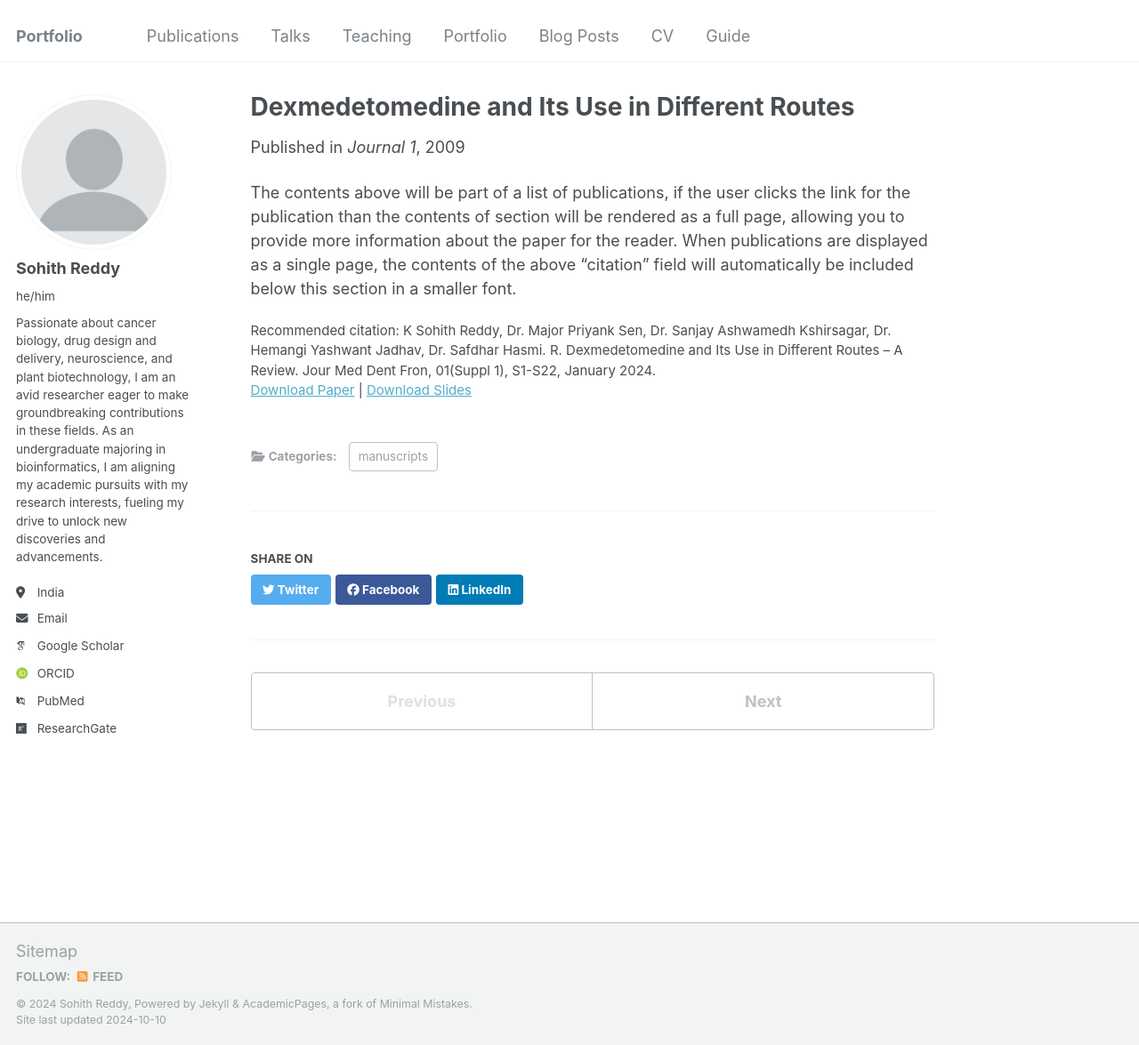
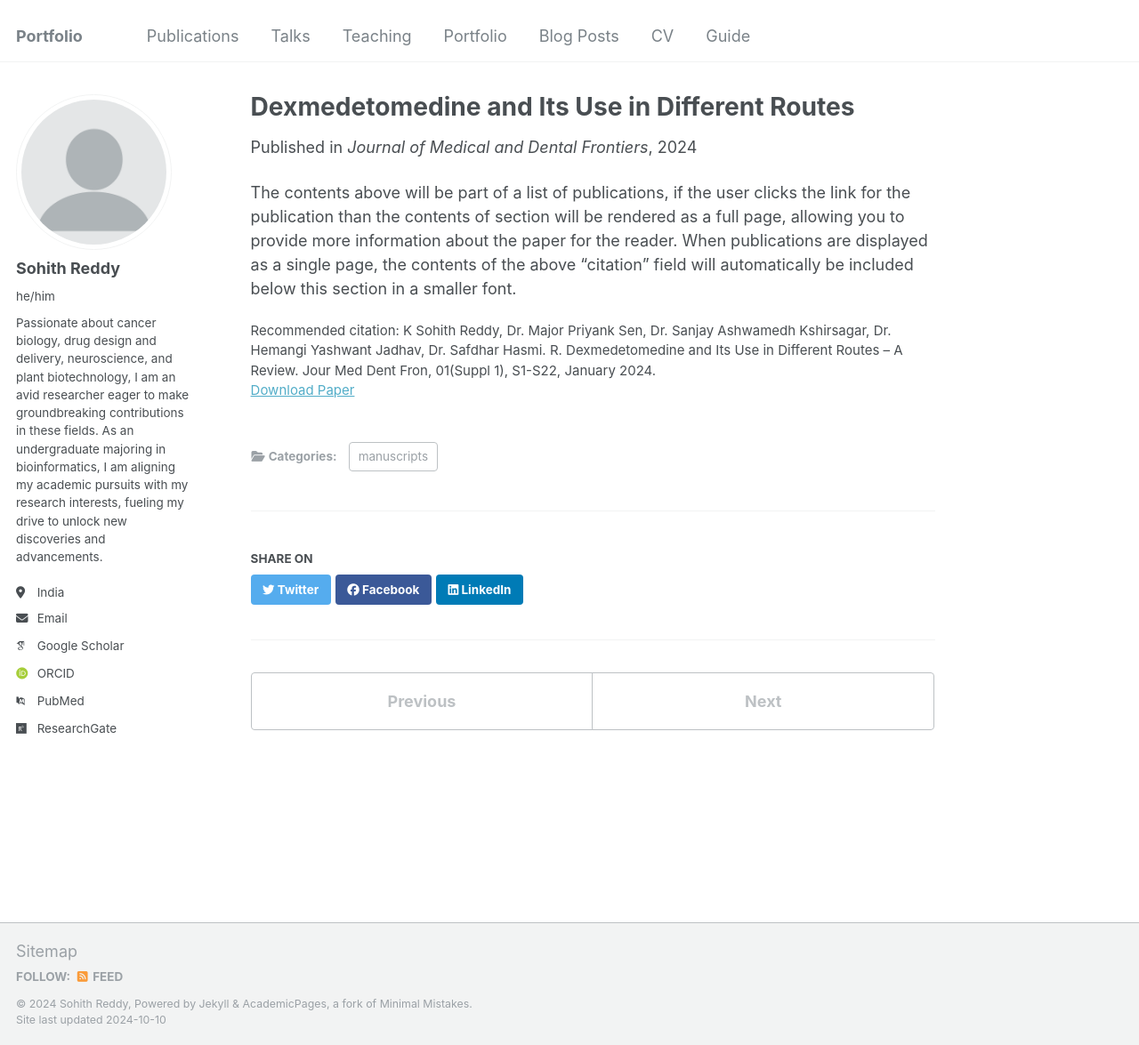
Before and after one commit to sohithpydev/sohith, a Jekyll site: the page built from _publications/2009-10-01-paper-title-number-1.md, in a window 1280 px wide and 1175 px high. Shown: the whole window at 89% size. Built offline with Jekyll 4.4.1, drawn with Linux system fonts in a browser that asks for light colours; some web fonts are replaced.

Commit message:
Update 2009-10-01-paper-title-number-1.md

```diff
--- a/_publications/2009-10-01-paper-title-number-1.md
+++ b/_publications/2009-10-01-paper-title-number-1.md
@@ -4,9 +4,8 @@ collection: publications
 category: manuscripts
 permalink: /publication/2009-10-01-paper-title-number-1
 excerpt: 'This paper is about the number 1. The number 2 is left for future work.'
-date: 2009-10-01
-venue: 'Journal 1'
-slidesurl: 'https://journalofmedicalanddentalfrontiers.com/wp-content/uploads/2024/06/1-Dexmed-Sup-Is-Jan-24.pdf'
+date: January 2024
+venue: 'Journal of Medical and Dental Frontiers'
 paperurl: 'https://journalofmedicalanddentalfrontiers.com/wp-content/uploads/2024/06/1-Dexmed-Sup-Is-Jan-24.pdf'
 citation: 'K Sohith Reddy, Dr. Major Priyank Sen, Dr. Sanjay Ashwamedh Kshirsagar, Dr. Hemangi Yashwant Jadhav,
 Dr. Safdhar Hasmi. R. Dexmedetomedine and Its Use in Different Routes – A Review. Jour Med Dent Fron,
```
